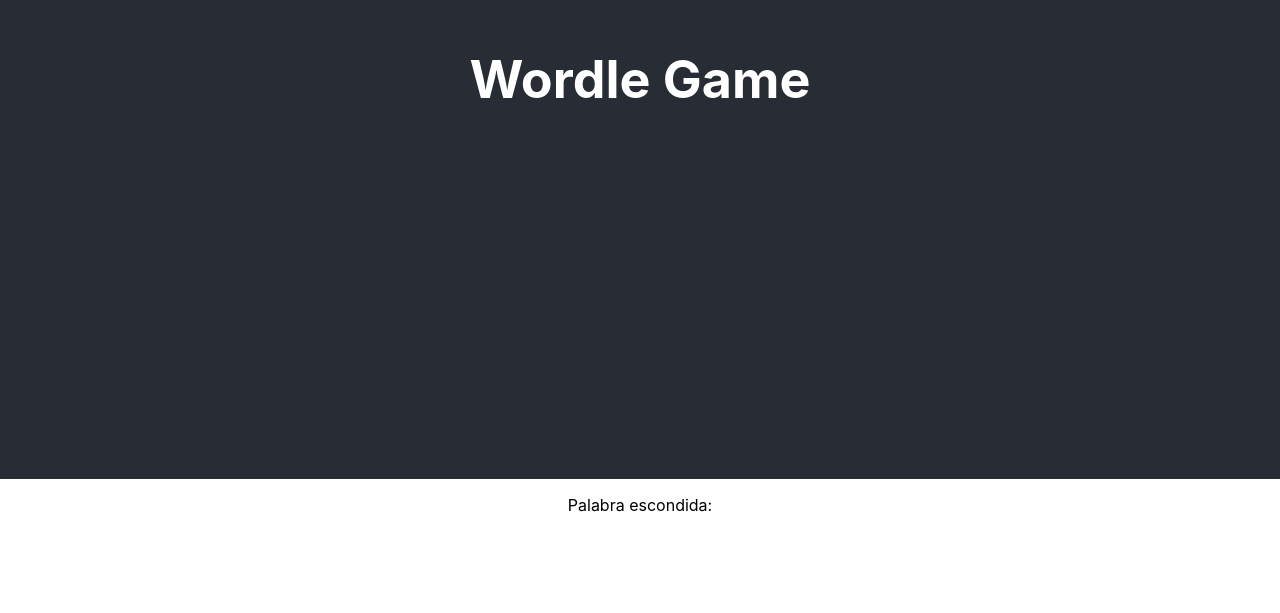
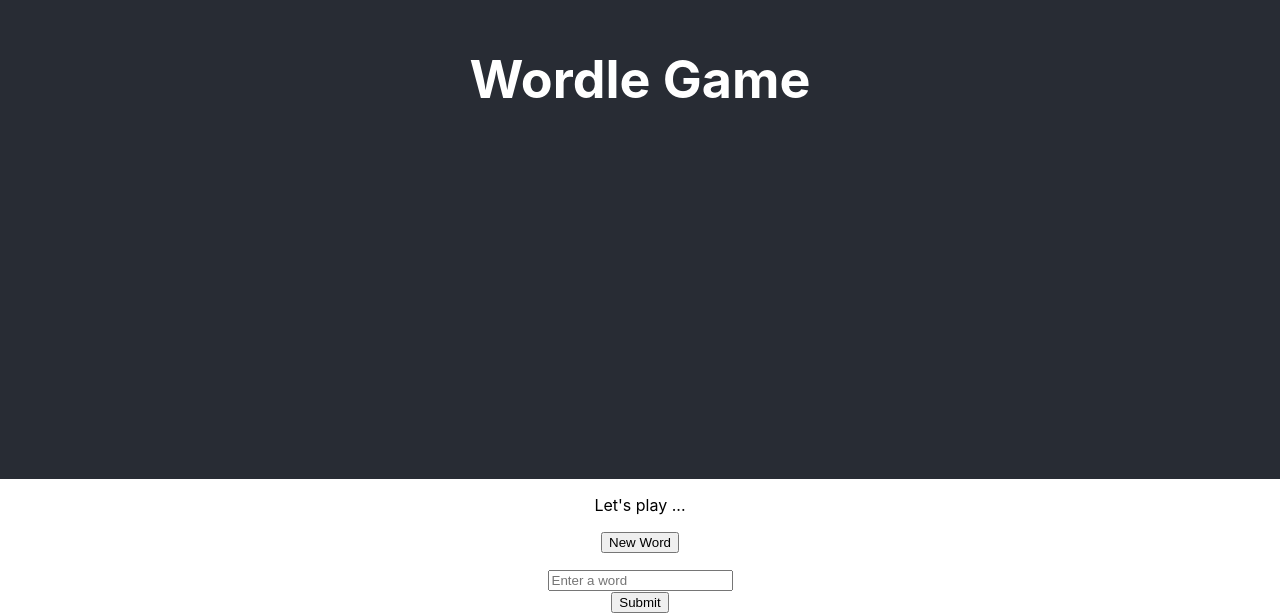
Before and after one commit to nathaliefc1/wordlegame-react, a React (Create React App) app: page / in a window 1280 px wide. Shown: the part 321-934 px from the top of the page. Before the commit the page ends 852 px from the top, so only its background shows below. Built offline with nearby package versions, Linux system fonts and the light colour scheme; no server answers.

Commit message:
handling state for Apiword and WordInput

```diff
--- a/src/App.js
+++ b/src/App.js
@@ -1,15 +1,36 @@
-import './App.css';
-import ApiWord from './components/ApiWord';
+import { useState } from "react";
+import "./App.css";
+import ApiWord from "./components/ApiWord";
+import Result from "./components/Result";
+import WordInput from "./components/WordInput";
 
 function App() {
+  const [newWordInput, setNewWordInput] = useState("");
+  const [valueData, setValueData] = useState("");
+  const [finalResult, setFinalResult] = useState(false);
+
+  const handleData = (data) => {
+    console.log("LaData ===", data);
+    setValueData(data);
+  };
+  const handleSubmit = (newWord) => {
+    console.log("here ===", newWord);
+    setNewWordInput(newWord);
+    newWordInput === valueData ?
+      console.log("es igual - Congratulations") &&
+      setFinalResult(true): setFinalResult(false)
+  };
+
   return (
     <div className="App">
       <header className="App-header">
         <h1>Wordle Game</h1>
       </header>
       <div>
-        <ApiWord />
-
+        <ApiWord onFetchData={handleData} />
+        <p>{newWordInput}</p>
+        {finalResult && <Result>Congratulations</Result>}
+        <WordInput onSubmit={handleSubmit} />
       </div>
     </div>
   );
--- a/src/components/ApiWord.jsx
+++ b/src/components/ApiWord.jsx
@@ -1,23 +1,18 @@
-import React, { useState, useEffect } from "react";
+import React, { useState, useEffect, memo } from "react";
 import axios from "axios";
 
-function ApiWord() {
+const apiRandomWord = "https://random-word-api.herokuapp.com/word?length=";
+const length = "5";
+
+function ApiWord({onFetchData}) {
   const [data, setData] = useState(null);
   const [loading, setLoading] = useState(true);
 
-  useEffect(() => {
-    const apiRandomWord = "https://random-word-api.herokuapp.com/word?length=";
-    let length = "6";
   const fetchData = async () => {
     try {
       const response = await axios.get(apiRandomWord + length);
-        console.log("===", response);
       setData(response.data[0]);
-        if (!response.ok) {
-          throw new Error(
-            `Error al cargar los datos. Código de estado: ${response.status}`
-          );
-        }
+      onFetchData(response.data[0])
     } catch (error) {
       console.error(error.message);
     } finally {
@@ -25,15 +20,17 @@ function ApiWord() {
     }
   };
 
+  useEffect(() => {
     fetchData();
+    console.log('Palabra nueva', data);
   }, []);
 
   return (
     <div>
-      <p>Palabra escondida:</p>
-      {loading ? <p>Cargando datos...</p> : data && <p>{data}</p>}
+      {loading ? <p>Cargando datos...</p> : <p>Let's play ...</p>}
+      <button onClick={fetchData}>New Word</button>
     </div>
   );
 }
 
-export default ApiWord;
+export default memo(ApiWord);
--- /dev/null
+++ b/src/components/Result.jsx
@@ -0,0 +1,12 @@
+const Result = ({children}) => {
+
+    return (
+        <>
+        <div>
+            <p>{children}</p>
+        </div>
+        </>
+    )
+}
+
+export default Result;
--- a/src/components/WordInput.jsx
+++ b/src/components/WordInput.jsx
@@ -1,12 +1,29 @@
-function WordInput() {
+import { useState } from "react";
 
-    return (
-        <>
-        <div>
-        <input>Letra</input>
-        </div>
-        </>
-    )
+function WordInput({ onSubmit }) {
+  const [newWord, setNewWord] = useState("");
+
+  const handleInputChange = (value) => {
+    setNewWord(value.target.value);
+  };
+
+
+  return (
+    <>
+      <div>
+        <input
+          type="text"
+          value={newWord}
+          onChange={handleInputChange}
+          placeholder="Enter a word"
+          required
+          maxLength="5"
+        />
+        {newWord.length < 5 && newWord.length > 0 && <p>Text should be 5 letters</p>}
+      </div>
+      <button onClick={() => onSubmit(newWord)}>Submit</button>
+    </>
+  );
 }
 
 export default WordInput;
```
Lines whose indentation alone changed are shown as unchanged.
